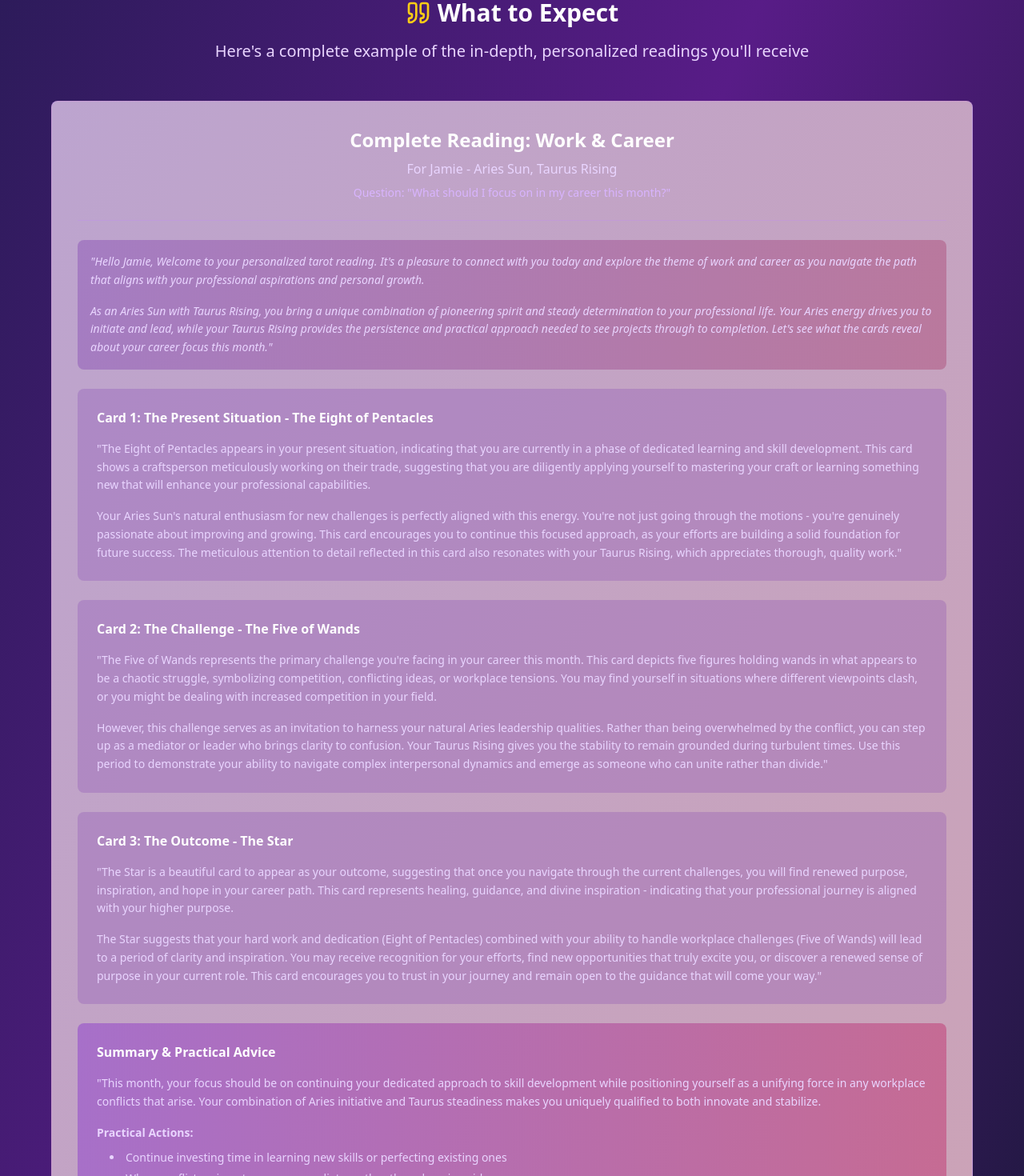
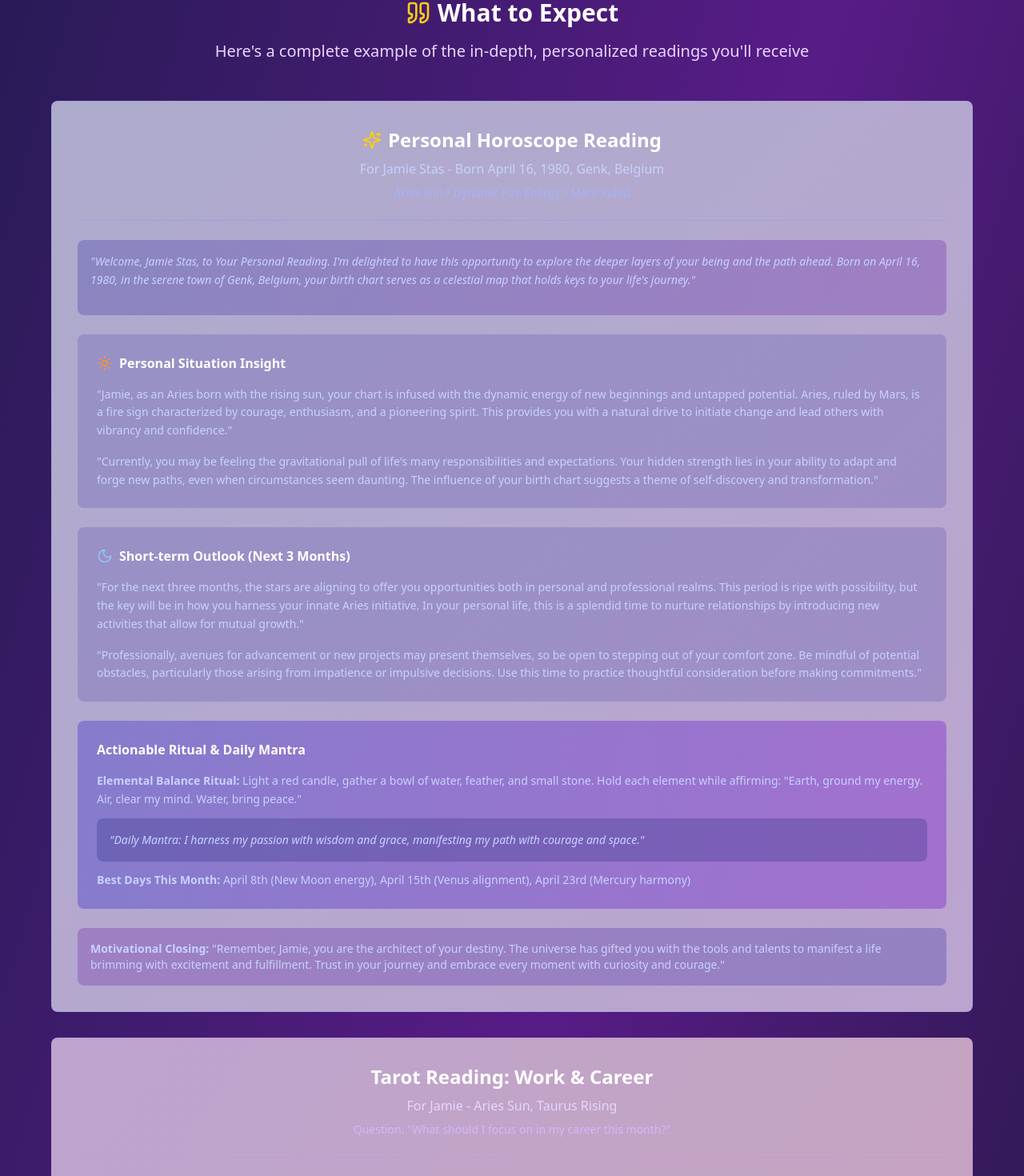
Before and after one commit to jamies666/stellar-future-decoded, a React (Vite) app: page / in a window 1280 px wide. Shown: the part 854-2324 px from the top of the page at 80% size. Built offline with nearby package versions, Linux system fonts and the light colour scheme.

Commit message:
Add expanded example reading
Expanded the example reading in `src/components/ExampleReading.tsx` to include a personal horoscope.

```diff
--- a/src/components/ExampleReading.tsx
+++ b/src/components/ExampleReading.tsx
@@ -1,6 +1,6 @@
 
 import { Card, CardContent } from "@/components/ui/card";
-import { Quote } from "lucide-react";
+import { Quote, Stars, Sun, Moon } from "lucide-react";
 
 const ExampleReading = () => {
   return (
@@ -16,11 +16,88 @@ const ExampleReading = () => {
           </p>
         </div>
 
+        <div className="space-y-8">
+          {/* Personal Horoscope Section */}
+          <Card className="bg-gradient-to-br from-indigo-900/40 to-purple-900/40 border-indigo-400/30 backdrop-blur-md">
+            <CardContent className="p-8">
+              <div className="space-y-6">
+                <div className="text-center border-b border-indigo-400/30 pb-6">
+                  <h4 className="text-2xl font-bold text-white mb-2 flex items-center justify-center gap-2">
+                    <Stars className="h-6 w-6 text-yellow-400" />
+                    Personal Horoscope Reading
+                  </h4>
+                  <p className="text-indigo-200">For Jamie Stas - Born April 16, 1980, Genk, Belgium</p>
+                  <p className="text-sm text-indigo-300 mt-2">Aries Sun • Dynamic Fire Energy • Mars Ruled</p>
+                </div>
+
+                <div className="prose prose-invert max-w-none">
+                  <div className="text-indigo-100 leading-relaxed space-y-6 text-sm">
+                    <div className="bg-gradient-to-r from-indigo-800/30 to-purple-800/30 rounded-lg p-4">
+                      <p className="italic text-indigo-200 mb-4">
+                        "Welcome, Jamie Stas, to Your Personal Reading. I'm delighted to have this opportunity to explore the deeper layers of your being and the path ahead. Born on April 16, 1980, in the serene town of Genk, Belgium, your birth chart serves as a celestial map that holds keys to your life's journey."
+                      </p>
+                    </div>
+
+                    <div className="bg-indigo-800/20 rounded-lg p-6 space-y-4">
+                      <h5 className="text-white font-semibold text-base flex items-center gap-2">
+                        <Sun className="h-5 w-5 text-orange-400" />
+                        Personal Situation Insight
+                      </h5>
+                      <p className="text-indigo-200">
+                        "Jamie, as an Aries born with the rising sun, your chart is infused with the dynamic energy of new beginnings and untapped potential. Aries, ruled by Mars, is a fire sign characterized by courage, enthusiasm, and a pioneering spirit. This provides you with a natural drive to initiate change and lead others with vibrancy and confidence."
+                      </p>
+                      <p className="text-indigo-200">
+                        "Currently, you may be feeling the gravitational pull of life's many responsibilities and expectations. Your hidden strength lies in your ability to adapt and forge new paths, even when circumstances seem daunting. The influence of your birth chart suggests a theme of self-discovery and transformation."
+                      </p>
+                    </div>
+
+                    <div className="bg-indigo-800/20 rounded-lg p-6 space-y-4">
+                      <h5 className="text-white font-semibold text-base flex items-center gap-2">
+                        <Moon className="h-5 w-5 text-blue-300" />
+                        Short-term Outlook (Next 3 Months)
+                      </h5>
+                      <p className="text-indigo-200">
+                        "For the next three months, the stars are aligning to offer you opportunities both in personal and professional realms. This period is ripe with possibility, but the key will be in how you harness your innate Aries initiative. In your personal life, this is a splendid time to nurture relationships by introducing new activities that allow for mutual growth."
+                      </p>
+                      <p className="text-indigo-200">
+                        "Professionally, avenues for advancement or new projects may present themselves, so be open to stepping out of your comfort zone. Be mindful of potential obstacles, particularly those arising from impatience or impulsive decisions. Use this time to practice thoughtful consideration before making commitments."
+                      </p>
+                    </div>
+
+                    <div className="bg-gradient-to-r from-indigo-700/40 to-purple-700/40 rounded-lg p-6 space-y-4">
+                      <h5 className="text-white font-semibold text-base">Actionable Ritual & Daily Mantra</h5>
+                      <div className="space-y-3">
+                        <p className="text-indigo-200">
+                          <strong>Elemental Balance Ritual:</strong> Light a red candle, gather a bowl of water, feather, and small stone. Hold each element while affirming: "Earth, ground my energy. Air, clear my mind. Water, bring peace."
+                        </p>
+                        <div className="bg-indigo-900/30 rounded-lg p-4">
+                          <p className="text-indigo-200 italic font-medium">
+                            "Daily Mantra: I harness my passion with wisdom and grace, manifesting my path with courage and space."
+                          </p>
+                        </div>
+                        <p className="text-indigo-200">
+                          <strong>Best Days This Month:</strong> April 8th (New Moon energy), April 15th (Venus alignment), April 23rd (Mercury harmony)
+                        </p>
+                      </div>
+                    </div>
+
+                    <div className="bg-gradient-to-r from-purple-800/30 to-indigo-800/30 rounded-lg p-4">
+                      <p className="text-indigo-200 text-sm">
+                        <strong>Motivational Closing:</strong> "Remember, Jamie, you are the architect of your destiny. The universe has gifted you with the tools and talents to manifest a life brimming with excitement and fulfillment. Trust in your journey and embrace every moment with curiosity and courage."
+                      </p>
+                    </div>
+                  </div>
+                </div>
+              </div>
+            </CardContent>
+          </Card>
+
+          {/* Tarot Reading Section */}
           <Card className="bg-gradient-to-br from-purple-900/40 to-pink-900/40 border-purple-400/30 backdrop-blur-md">
             <CardContent className="p-8">
               <div className="space-y-6">
                 <div className="text-center border-b border-purple-400/30 pb-6">
-                <h4 className="text-2xl font-bold text-white mb-2">Complete Reading: Work & Career</h4>
+                  <h4 className="text-2xl font-bold text-white mb-2">Tarot Reading: Work & Career</h4>
                   <p className="text-purple-200">For Jamie - Aries Sun, Taurus Rising</p>
                   <p className="text-sm text-purple-300 mt-2">Question: "What should I focus on in my career this month?"</p>
                 </div>
@@ -29,47 +106,47 @@ const ExampleReading = () => {
                   <div className="text-purple-100 leading-relaxed space-y-6 text-sm">
                     <div className="bg-gradient-to-r from-purple-800/30 to-pink-800/30 rounded-lg p-4">
                       <p className="italic text-purple-200 mb-4">
-                      "Hello Jamie, Welcome to your personalized tarot reading. It's a pleasure to connect with you today and explore the theme of work and career as you navigate the path that aligns with your professional aspirations and personal growth.
+                        "Hello Jamie, Welcome to your personalized tarot reading. It's a pleasure to connect with you today and explore the theme of work and career as you navigate the path that aligns with your professional aspirations and personal growth."
                       </p>
                       <p className="italic text-purple-200">
-                      As an Aries Sun with Taurus Rising, you bring a unique combination of pioneering spirit and steady determination to your professional life. Your Aries energy drives you to initiate and lead, while your Taurus Rising provides the persistence and practical approach needed to see projects through to completion. Let's see what the cards reveal about your career focus this month."
+                        "As an Aries Sun with Taurus Rising, you bring a unique combination of pioneering spirit and steady determination to your professional life. Your Aries energy drives you to initiate and lead, while your Taurus Rising provides the persistence and practical approach needed to see projects through to completion."
                       </p>
                     </div>
 
                     <div className="bg-purple-800/20 rounded-lg p-6 space-y-4">
                       <h5 className="text-white font-semibold text-base">Card 1: The Present Situation - The Eight of Pentacles</h5>
                       <p className="text-purple-200">
-                      "The Eight of Pentacles appears in your present situation, indicating that you are currently in a phase of dedicated learning and skill development. This card shows a craftsperson meticulously working on their trade, suggesting that you are diligently applying yourself to mastering your craft or learning something new that will enhance your professional capabilities.
+                        "The Eight of Pentacles appears in your present situation, indicating that you are currently in a phase of dedicated learning and skill development. This card shows a craftsperson meticulously working on their trade, suggesting that you are diligently applying yourself to mastering your craft or learning something new that will enhance your professional capabilities."
                       </p>
                       <p className="text-purple-200">
-                      Your Aries Sun's natural enthusiasm for new challenges is perfectly aligned with this energy. You're not just going through the motions - you're genuinely passionate about improving and growing. This card encourages you to continue this focused approach, as your efforts are building a solid foundation for future success. The meticulous attention to detail reflected in this card also resonates with your Taurus Rising, which appreciates thorough, quality work."
+                        "Your Aries Sun's natural enthusiasm for new challenges is perfectly aligned with this energy. You're not just going through the motions - you're genuinely passionate about improving and growing. This card encourages you to continue this focused approach, as your efforts are building a solid foundation for future success."
                       </p>
                     </div>
 
                     <div className="bg-purple-800/20 rounded-lg p-6 space-y-4">
                       <h5 className="text-white font-semibold text-base">Card 2: The Challenge - The Five of Wands</h5>
                       <p className="text-purple-200">
-                      "The Five of Wands represents the primary challenge you're facing in your career this month. This card depicts five figures holding wands in what appears to be a chaotic struggle, symbolizing competition, conflicting ideas, or workplace tensions. You may find yourself in situations where different viewpoints clash, or you might be dealing with increased competition in your field.
+                        "The Five of Wands represents the primary challenge you're facing in your career this month. This card depicts five figures holding wands in what appears to be a chaotic struggle, symbolizing competition, conflicting ideas, or workplace tensions. You may find yourself in situations where different viewpoints clash."
                       </p>
                       <p className="text-purple-200">
-                      However, this challenge serves as an invitation to harness your natural Aries leadership qualities. Rather than being overwhelmed by the conflict, you can step up as a mediator or leader who brings clarity to confusion. Your Taurus Rising gives you the stability to remain grounded during turbulent times. Use this period to demonstrate your ability to navigate complex interpersonal dynamics and emerge as someone who can unite rather than divide."
+                        "However, this challenge serves as an invitation to harness your natural Aries leadership qualities. Rather than being overwhelmed by the conflict, you can step up as a mediator or leader who brings clarity to confusion. Your Taurus Rising gives you the stability to remain grounded during turbulent times."
                       </p>
                     </div>
 
                     <div className="bg-purple-800/20 rounded-lg p-6 space-y-4">
                       <h5 className="text-white font-semibold text-base">Card 3: The Outcome - The Star</h5>
                       <p className="text-purple-200">
-                      "The Star is a beautiful card to appear as your outcome, suggesting that once you navigate through the current challenges, you will find renewed purpose, inspiration, and hope in your career path. This card represents healing, guidance, and divine inspiration - indicating that your professional journey is aligned with your higher purpose.
+                        "The Star is a beautiful card to appear as your outcome, suggesting that once you navigate through the current challenges, you will find renewed purpose, inspiration, and hope in your career path. This card represents healing, guidance, and divine inspiration - indicating that your professional journey is aligned with your higher purpose."
                       </p>
                       <p className="text-purple-200">
-                      The Star suggests that your hard work and dedication (Eight of Pentacles) combined with your ability to handle workplace challenges (Five of Wands) will lead to a period of clarity and inspiration. You may receive recognition for your efforts, find new opportunities that truly excite you, or discover a renewed sense of purpose in your current role. This card encourages you to trust in your journey and remain open to the guidance that will come your way."
+                        "The Star suggests that your hard work and dedication combined with your ability to handle workplace challenges will lead to a period of clarity and inspiration. You may receive recognition for your efforts, find new opportunities that truly excite you, or discover a renewed sense of purpose in your current role."
                       </p>
                     </div>
 
                     <div className="bg-gradient-to-r from-purple-700/40 to-pink-700/40 rounded-lg p-6 space-y-4">
                       <h5 className="text-white font-semibold text-base">Summary & Practical Advice</h5>
                       <p className="text-purple-200">
-                      "This month, your focus should be on continuing your dedicated approach to skill development while positioning yourself as a unifying force in any workplace conflicts that arise. Your combination of Aries initiative and Taurus steadiness makes you uniquely qualified to both innovate and stabilize.
+                        "This month, your focus should be on continuing your dedicated approach to skill development while positioning yourself as a unifying force in any workplace conflicts that arise. Your combination of Aries initiative and Taurus steadiness makes you uniquely qualified to both innovate and stabilize."
                       </p>
                       <div className="space-y-2 mt-4">
                         <p className="text-purple-200"><strong>Practical Actions:</strong></p>
@@ -95,18 +172,39 @@ const ExampleReading = () => {
                     </div>
                   </div>
                 </div>
-
-              <div className="text-center pt-6 border-t border-purple-400/30">
-                <p className="text-purple-200 font-medium">
-                  Each reading includes detailed card interpretations, practical advice, personalized guidance based on your astrological profile, and actionable steps you can take immediately.
-                </p>
-                <p className="text-purple-300 text-sm mt-2">
-                  Length: ~800-1200 words • Reading time: 4-6 minutes
-                </p>
-              </div>
               </div>
             </CardContent>
           </Card>
+        </div>
+
+        <div className="text-center pt-8 mt-8 border-t border-purple-400/30">
+          <p className="text-purple-200 font-medium text-lg mb-2">
+            Your Complete Double Reading Package Includes:
+          </p>
+          <div className="grid md:grid-cols-2 gap-4 max-w-4xl mx-auto text-purple-300 text-sm">
+            <div>
+              <h6 className="text-white font-semibold mb-2">✨ Personal Horoscope</h6>
+              <ul className="space-y-1 text-left">
+                <li>• Birth chart insights & personality analysis</li>
+                <li>• 3-month outlook for love, career & finances</li>
+                <li>• Personalized rituals & daily mantras</li>
+                <li>• Lucky dates & cosmic timing guidance</li>
+              </ul>
+            </div>
+            <div>
+              <h6 className="text-white font-semibold mb-2">🔮 Tarot Reading</h6>
+              <ul className="space-y-1 text-left">
+                <li>• 3-card spread with detailed interpretations</li>
+                <li>• Practical advice & actionable steps</li>
+                <li>• Astrological correlations to your profile</li>
+                <li>• Personal affirmations & guidance</li>
+              </ul>
+            </div>
+          </div>
+          <p className="text-purple-300 text-sm mt-6">
+            Combined Length: ~1500-2000 words • Reading time: 8-12 minutes
+          </p>
+        </div>
       </div>
     </section>
   );
```
Lines whose indentation alone changed are shown as unchanged.
